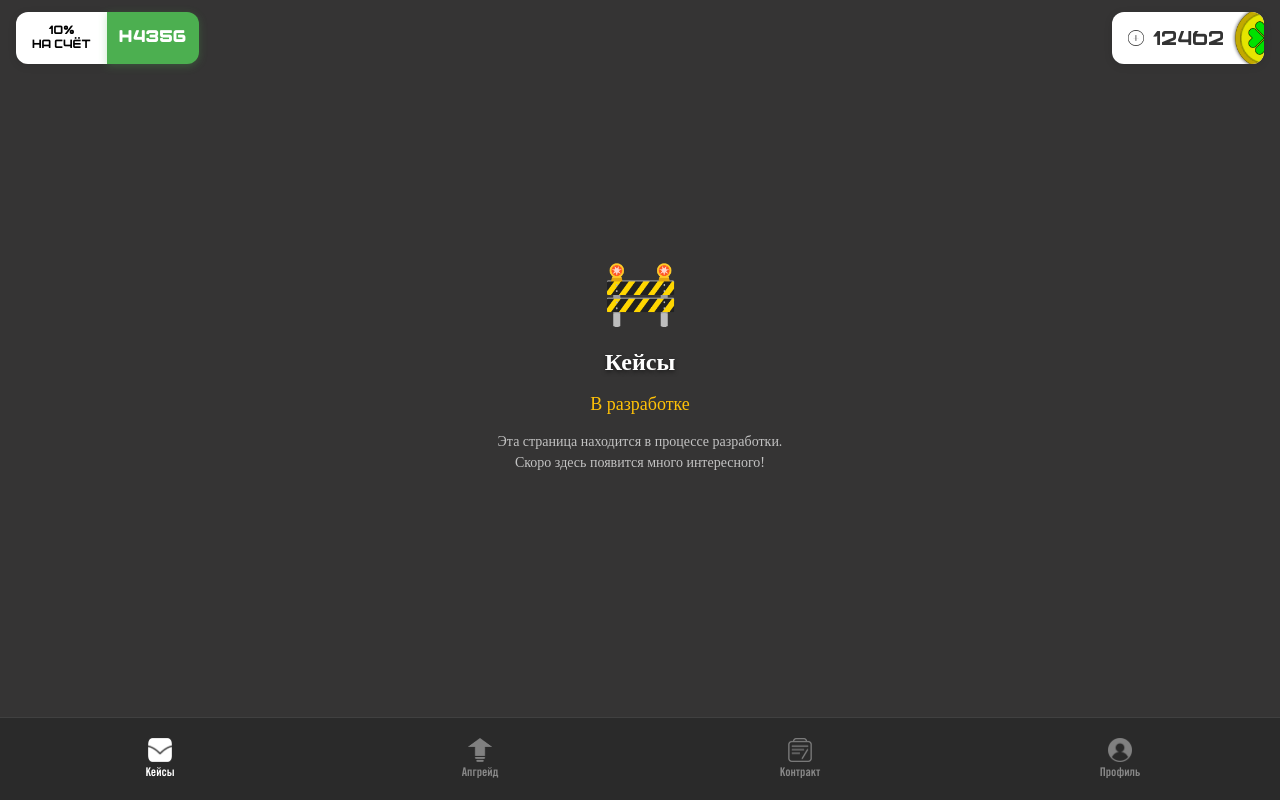
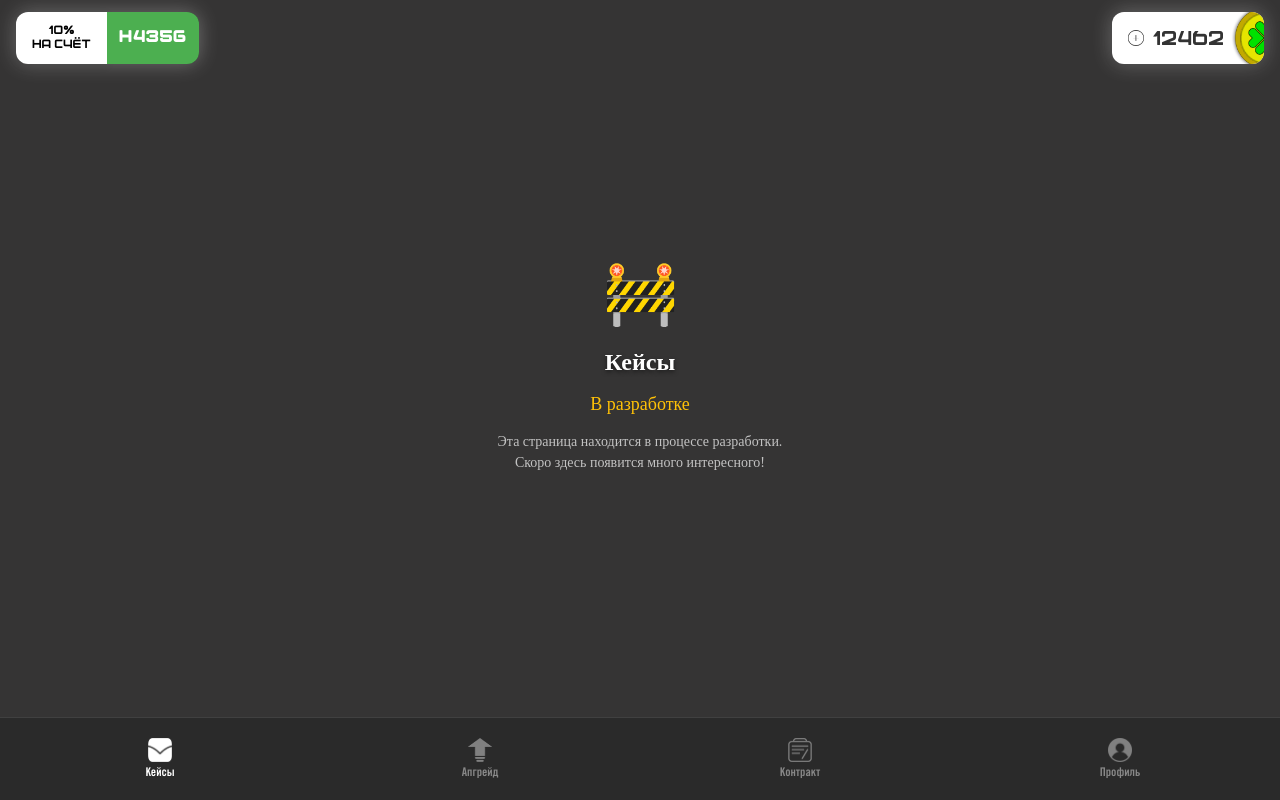
Before and after one commit to grabakin/CaseTG, a React (Vite) app: page / in a window 1280 px wide. Built offline with nearby package versions, Linux system fonts and the light colour scheme.

Commit message:
стиль: сделано свечение у объектов в хеадере

```diff
--- a/src/components/Header/Header.module.css
+++ b/src/components/Header/Header.module.css
@@ -19,6 +19,8 @@
     display: flex;
     align-items: center;
     gap: 0;
+    box-shadow: 0 0 20px rgba(255, 255, 255, 0.3);
+    border-radius: 12px;
 }
 
 .bonusTag {
@@ -48,7 +50,6 @@
     font-size: 16px;
     font-weight: bold;
     letter-spacing: 1px;
-    box-shadow: 0 2px 8px rgba(76, 175, 80, 0.3);
     flex: 1;
     text-align: center;
     min-height: 36px;
@@ -56,7 +57,6 @@
     align-items: center;
     justify-content: center;
     font-family: 'Bowler', sans-serif;
-
 }
 
 .balanceInfo {
@@ -70,7 +70,7 @@
     border: none;
     cursor: pointer;
     transition: all 0.3s ease;
-    box-shadow: 0 2px 8px rgba(0, 0, 0, 0.1);
+    box-shadow: 0 2px 8px rgba(0, 0, 0, 0.1), 0 0 20px rgba(255, 255, 255, 0.3);
     width: auto;
     min-width: fit-content;
     position: relative;
@@ -80,8 +80,9 @@
 }
 
 .balanceInfo:hover {
-    background: rgba(255, 255, 255, 0.15);
+    background: #f5f5f5;
     transform: scale(1.02);
+    box-shadow: 0 2px 8px rgba(0, 0, 0, 0.1), 0 0 30px rgba(255, 255, 255, 0.5);
 }
 
 .balanceInfo:active {
```
